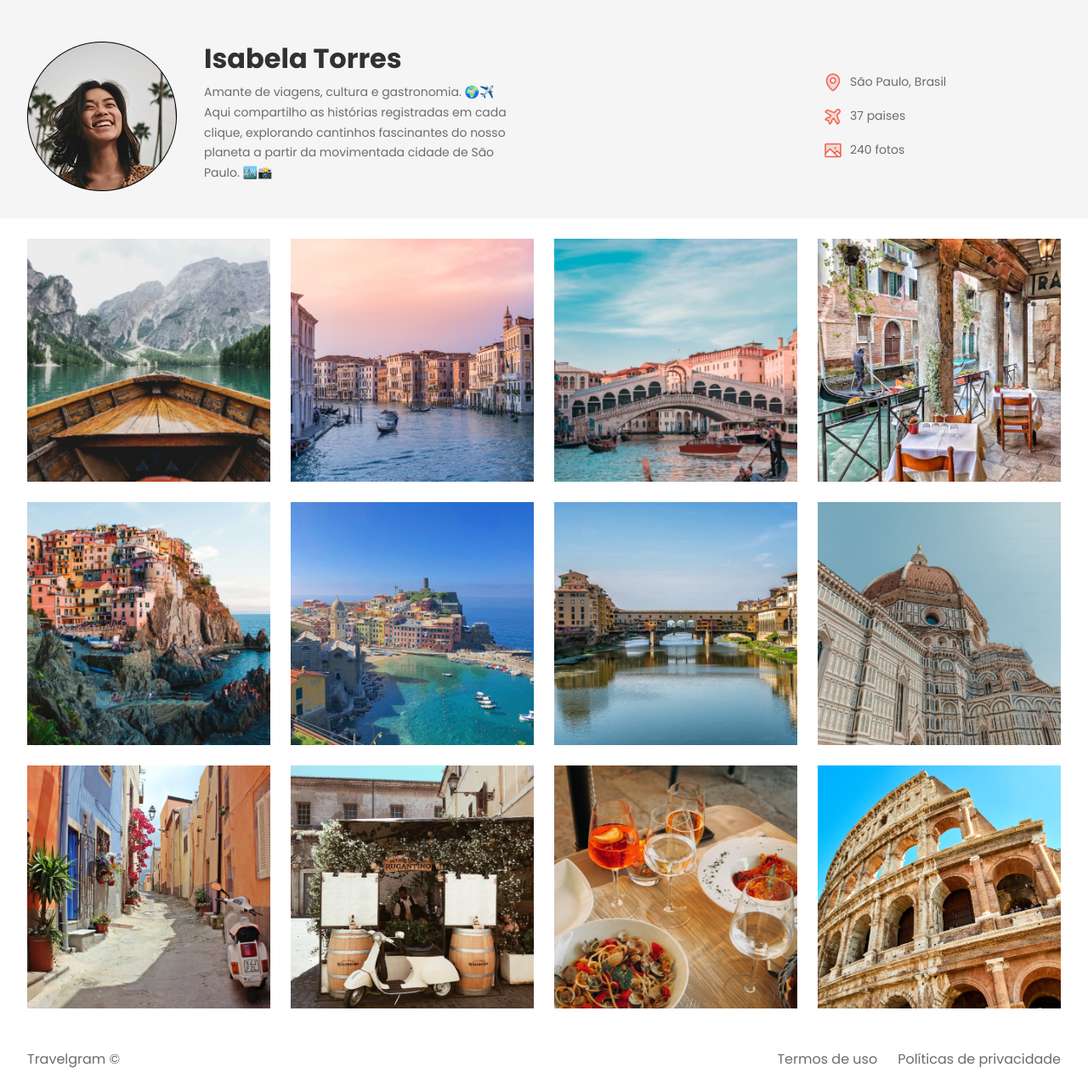
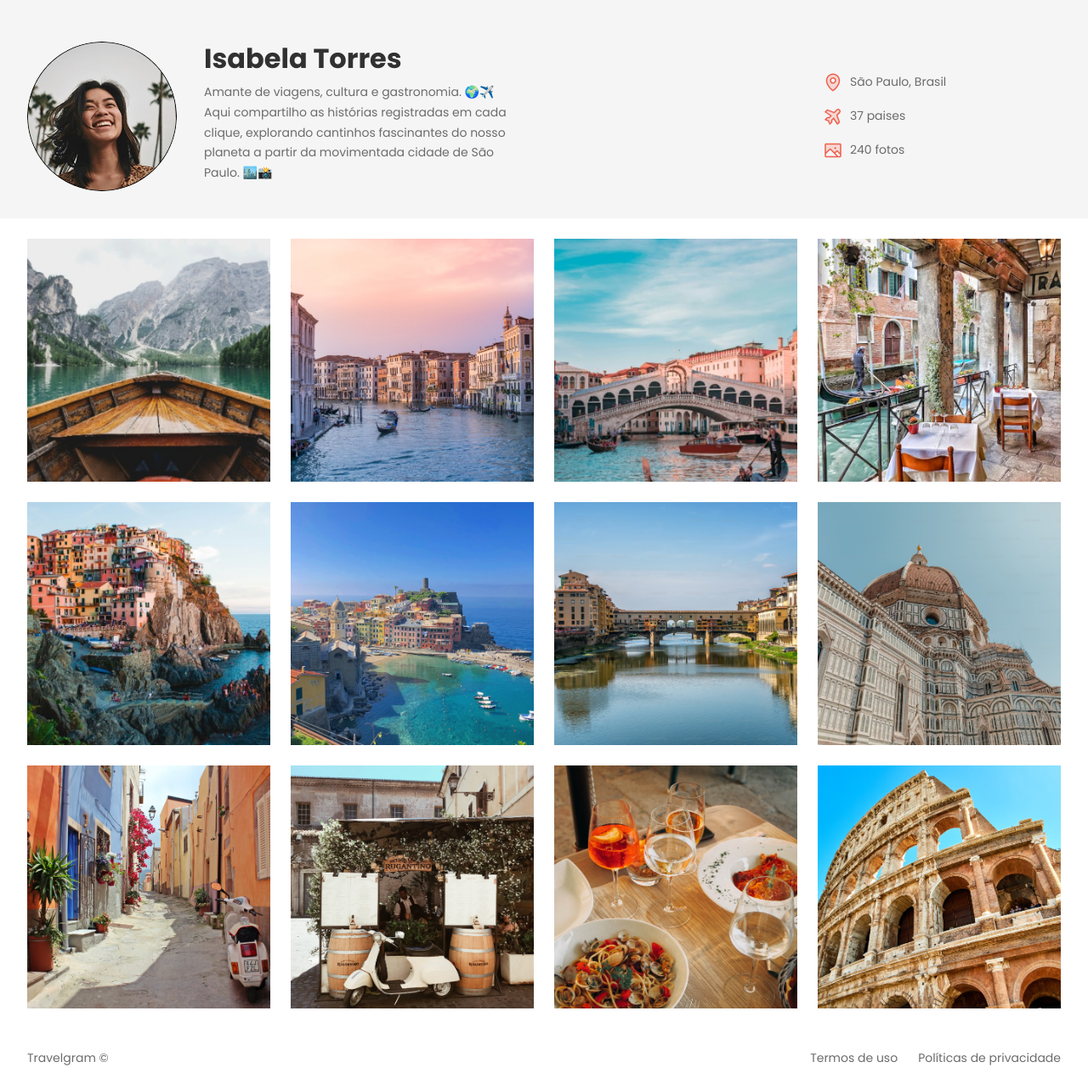
Before and after one commit to LucasBartl/Travelgram, a plain HTML site: page index.html in a window 1280 px wide. Shown: the part 86-1369 px from the top of the page at 85% size. Drawn offline with Linux system fonts and the light colour scheme.

Commit message:
Guia definitivo

```diff
--- a/styles/footer.css
+++ b/styles/footer.css
@@ -2,6 +2,7 @@ footer{
     display: flex;
     padding-block: 24px;
     gap: 24px;
+    font:14px/150% var(--font-family);
 }
 footer span:nth-child(1){
     margin-right: auto;
--- a/styles/header.css
+++ b/styles/header.css
@@ -9,6 +9,12 @@ header{
 }
 #profile > div{
     max-width: 384px;
+}
+#profile img{
+    width: 176px;
+    height:176px ;
+    object-fit: cover;
+    border-radius:50% ;
 }
 #profile h1{
     font: var(--texet-lg);
```
